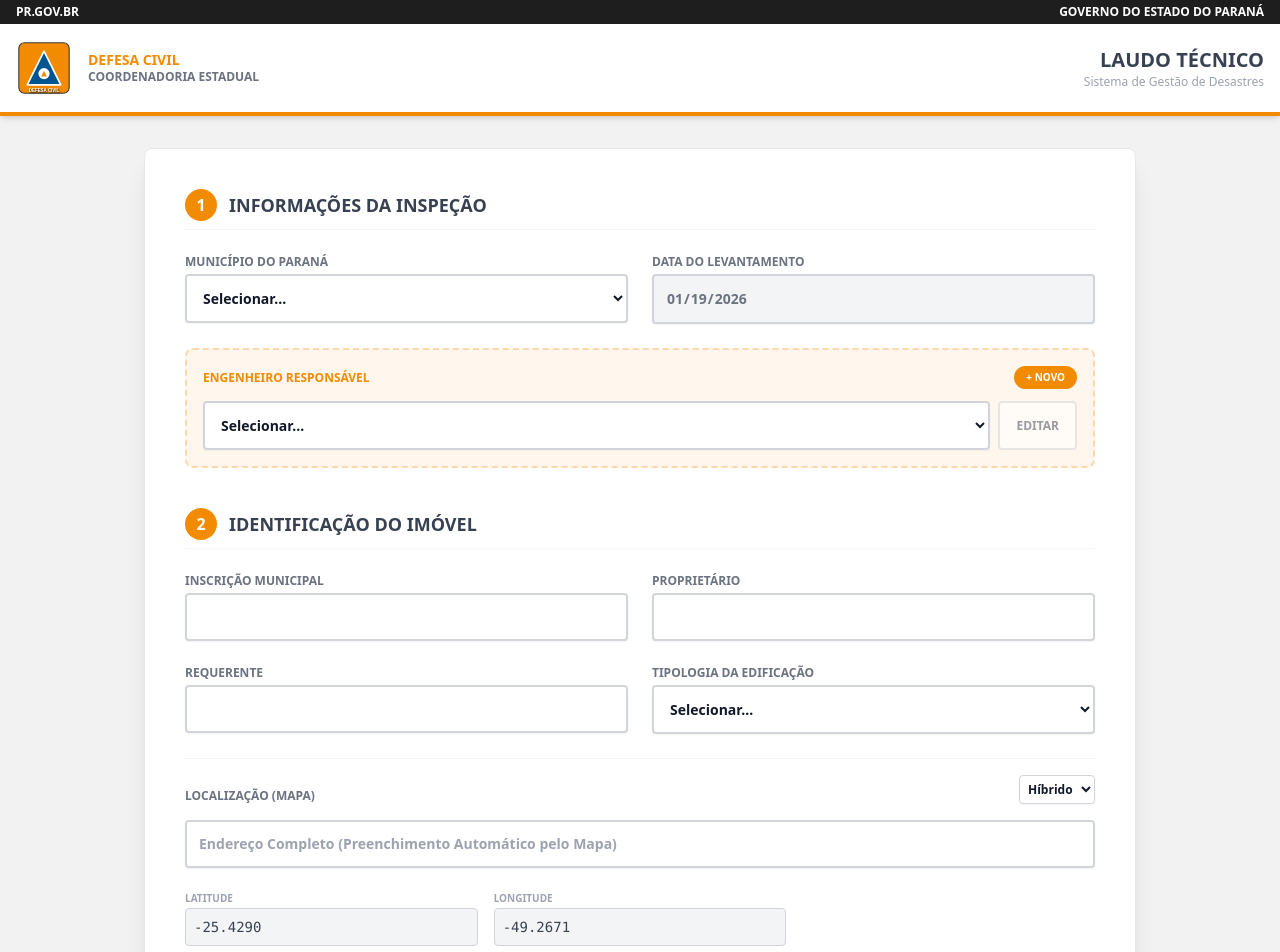
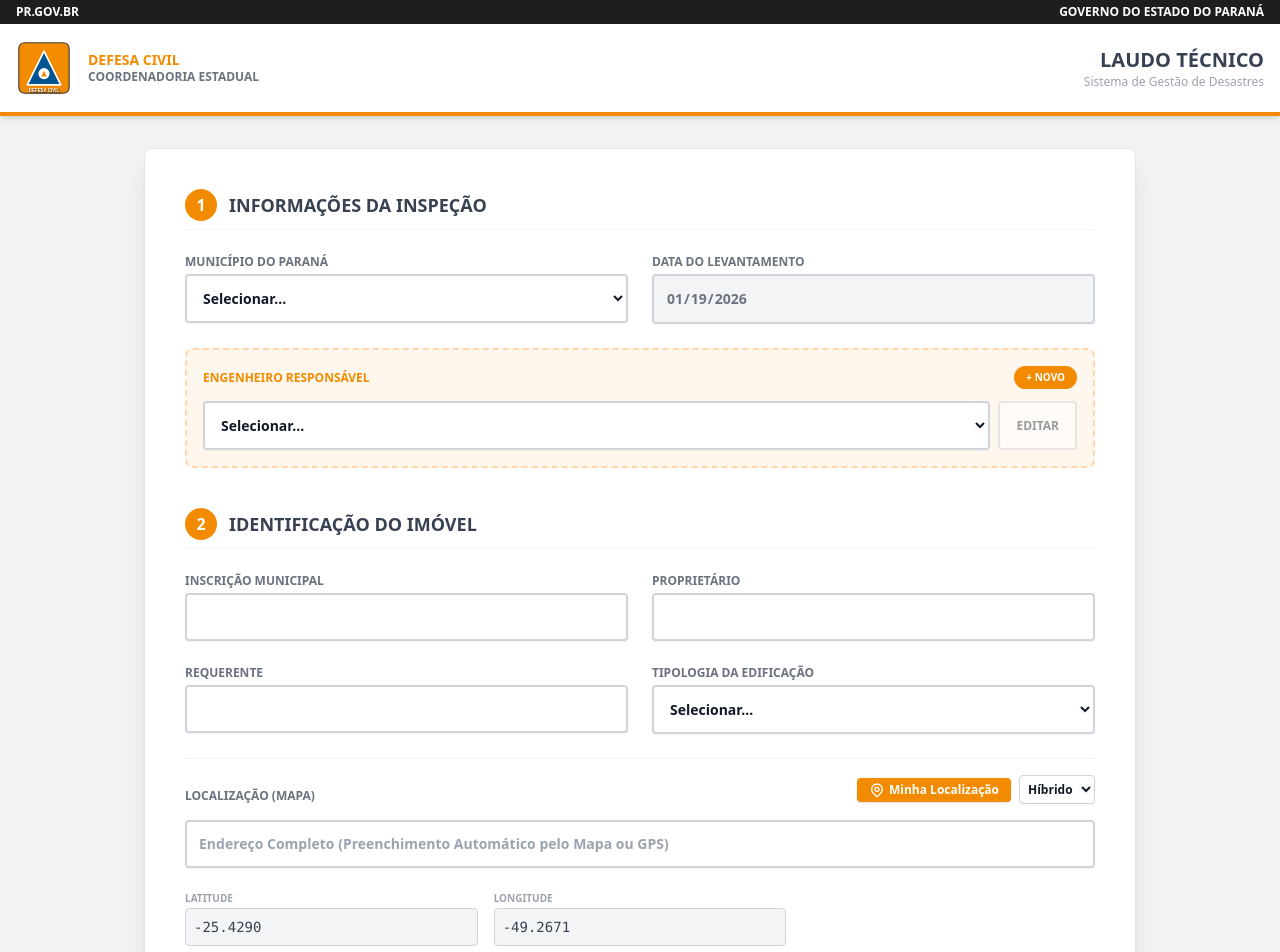
Before and after one commit to danielsentone/laudo-cedec-desastres, a React (Vite) app: page / in a window 1280 px wide. Shown: the top 952 px of the page. Built offline with nearby package versions, Linux system fonts and the light colour scheme; grey boxes are pictures that could not be loaded.

Commit message:
Novas correções

```diff
--- a/App.tsx
+++ b/App.tsx
@@ -17,6 +17,7 @@ const App: React.FC = () => {
   const [isEngModalOpen, setIsEngModalOpen] = useState(false);
   const [editingEng, setEditingEng] = useState<Engenheiro | null>(null);
   const [showPreview, setShowPreview] = useState(false);
+  const [isLoadingLocation, setIsLoadingLocation] = useState(false);
   const mapRef = useRef<any>(null);
   const markerRef = useRef<any>(null);
 
@@ -42,26 +43,104 @@ const App: React.FC = () => {
   // Função para buscar endereço a partir de coordenadas (Reverse Geocoding)
   const fetchAddressFromCoords = async (lat: number, lng: number) => {
     try {
-      const response = await fetch(`https://nominatim.openstreetmap.org/reverse?format=json&lat=${lat}&lon=${lng}&addressdetails=1`);
+      // Adiciona timestamp para evitar cache
+      const response = await fetch(`https://nominatim.openstreetmap.org/reverse?format=json&lat=${lat}&lon=${lng}&addressdetails=1&t=${Date.now()}`, {
+        headers: {
+            'Accept-Language': 'pt-BR'
+        }
+      });
       const data = await response.json();
+
       if (data && data.address) {
         const addr = data.address;
-        const rua = addr.road || addr.pedestrian || addr.suburb || '';
+
+        // Prioridade de campos para logradouro
+        const rua = addr.road || addr.street || addr.pedestrian || addr.path || addr.highway || addr.suburb || '';
+
+        // Número: Se o mapa não tiver, usa 'S/N' como placeholder padrão de laudo, mas permite edição fácil
         const numero = addr.house_number || 'S/N';
-        const bairro = addr.neighbourhood || addr.suburb || addr.city_district || '';
+
+        // Bairro: Expande busca para cidades menores (village, town, hamlet)
+        const bairro = addr.neighbourhood || addr.suburb || addr.city_district || addr.village || addr.district || '';
+
         const cep = addr.postcode || '';
+        const cidade = addr.city || addr.town || addr.municipality || addr.village || '';
 
-        const fullAddress = `${rua}, ${numero}, ${bairro}, CEP: ${cep}`.replace(/^[,\s]+|[,\s]+$/g, '');
+        // Monta o endereço de forma estruturada: Rua, Número, Bairro - Cidade, CEP
+        const parts = [];
+
+        if (rua) parts.push(rua);
+        parts.push(numero); // Sempre adiciona o número ou S/N na segunda posição
+        if (bairro) parts.push(bairro);
+
+        let fullAddress = parts.join(', ');
+
+        // Adiciona cidade se não estiver contida no nome da rua/bairro
+        if (cidade && !fullAddress.includes(cidade)) {
+            fullAddress += ` - ${cidade}`;
+        }
+
+        if (cep) {
+            fullAddress += `, CEP: ${cep}`;
+        }
+
         setFormData(prev => ({ ...prev, endereco: fullAddress }));
+      } else {
+        // Fallback se a API não retornar endereço estruturado
+        setFormData(prev => ({ ...prev, endereco: `Lat: ${lat}, Lon: ${lng} (Endereço não encontrado, preencha manualmente)` }));
       }
     } catch (error) {
       console.error("Erro ao buscar endereço:", error);
     }
   };
 
+  // Função para pegar localização do GPS
+  const handleGetLocation = () => {
+    if (!navigator.geolocation) {
+      alert("Geolocalização não é suportada pelo seu navegador.");
+      return;
+    }
+
+    setIsLoadingLocation(true);
+
+    navigator.geolocation.getCurrentPosition(
+      (position) => {
+        const { latitude, longitude } = position.coords;
+
+        // 1. Atualiza formulário com coordenadas
+        updateCoords(latitude, longitude);
+
+        // 2. Atualiza Mapa (Visual)
+        if (mapRef.current && markerRef.current) {
+          const newLatLng = new L.LatLng(latitude, longitude);
+          // Usa flyTo para uma transição suave até a localização do usuário
+          mapRef.current.flyTo(newLatLng, 18, {
+             animate: true,
+             duration: 1.5
+          });
+          markerRef.current.setLatLng(newLatLng);
+        }
+
+        // 3. Busca o endereço correspondente à localização do GPS
+        fetchAddressFromCoords(latitude, longitude);
+
+        setIsLoadingLocation(false);
+      },
+      (error) => {
+        setIsLoadingLocation(false);
+        let msg = "Erro ao obter localização.";
+        if (error.code === 1) msg = "Permissão de localização negada. Verifique as configurações do seu navegador.";
+        if (error.code === 2) msg = "Localização indisponível (Sinal GPS fraco).";
+        if (error.code === 3) msg = "Tempo limite esgotado ao buscar localização.";
+        alert(msg);
+      },
+      { enableHighAccuracy: true, timeout: 15000, maximumAge: 0 }
+    );
+  };
+
   useEffect(() => {
     if (!mapRef.current) {
-      mapRef.current = L.map('map-container').setView([formData.latitude, formData.longitude], 16);
+      mapRef.current = L.map('map-container').setView([parseFloat(formData.latitude), parseFloat(formData.longitude)], 16);
 
       const layers = {
         street: L.tileLayer('https://{s}.tile.openstreetmap.org/{z}/{x}/{y}.png', {
@@ -80,7 +159,7 @@ const App: React.FC = () => {
       // Inicializa com Híbrido
       layers[mapType].addTo(mapRef.current);
 
-      markerRef.current = L.marker([formData.latitude, formData.longitude], { draggable: true }).addTo(mapRef.current);
+      markerRef.current = L.marker([parseFloat(formData.latitude), parseFloat(formData.longitude)], { draggable: true }).addTo(mapRef.current);
 
       markerRef.current.on('dragend', (e: any) => {
         const { lat, lng } = e.target.getLatLng();
@@ -370,9 +449,24 @@ const App: React.FC = () => {
               </div>
 
               <div className="space-y-4 pt-4 border-t border-gray-100">
-                <div className="flex justify-between items-end">
+                <div className="flex justify-between items-end flex-wrap gap-2">
                     <label className="block text-xs font-bold text-gray-500 uppercase">Localização (Mapa)</label>
-                    <div className="flex gap-2">
+                    <div className="flex gap-2 items-center">
+                        <button
+                          onClick={handleGetLocation}
+                          disabled={isLoadingLocation}
+                          className="flex items-center gap-1 bg-[#f38b00] text-white px-3 py-1 rounded shadow text-xs font-bold hover:bg-orange-600 transition disabled:opacity-50"
+                        >
+                          {isLoadingLocation ? 'Buscando...' : (
+                            <>
+                              <svg xmlns="http://www.w3.org/2000/svg" className="h-4 w-4" fill="none" viewBox="0 0 24 24" stroke="currentColor">
+                                <path strokeLinecap="round" strokeLinejoin="round" strokeWidth={2} d="M17.657 16.657L13.414 20.9a1.998 1.998 0 01-2.827 0l-4.244-4.243a8 8 0 1111.314 0z" />
+                                <path strokeLinecap="round" strokeLinejoin="round" strokeWidth={2} d="M15 11a3 3 0 11-6 0 3 3 0 016 0z" />
+                              </svg>
+                              Minha Localização
+                            </>
+                          )}
+                        </button>
                         <select
                             className="rounded border-gray-300 bg-white text-gray-900 p-1 text-xs font-bold border shadow-sm cursor-pointer"
                             value={mapType}
@@ -389,7 +483,7 @@ const App: React.FC = () => {
                    <div className="md:col-span-3">
                      <input
                       type="text"
-                      placeholder="Endereço Completo (Preenchimento Automático pelo Mapa)"
+                      placeholder="Endereço Completo (Preenchimento Automático pelo Mapa ou GPS)"
                       className="w-full rounded border-gray-300 bg-white text-gray-900 shadow-sm p-3 text-sm font-semibold border-2 bg-gray-50"
                       value={formData.endereco}
                       onChange={e => setFormData({ ...formData, endereco: e.target.value })}
@@ -406,7 +500,7 @@ const App: React.FC = () => {
                 </div>
 
                 <div id="map-container" className="w-full h-80 bg-gray-200 rounded-lg overflow-hidden border-2 border-gray-300 shadow-inner z-10 relative"></div>
-                <p className="text-[10px] text-gray-400 italic">Arraste o marcador para ajustar a localização exata.</p>
+                <p className="text-[10px] text-gray-400 italic">Arraste o marcador ou use o GPS para ajustar a localização exata.</p>
               </div>
             </section>
 
```
